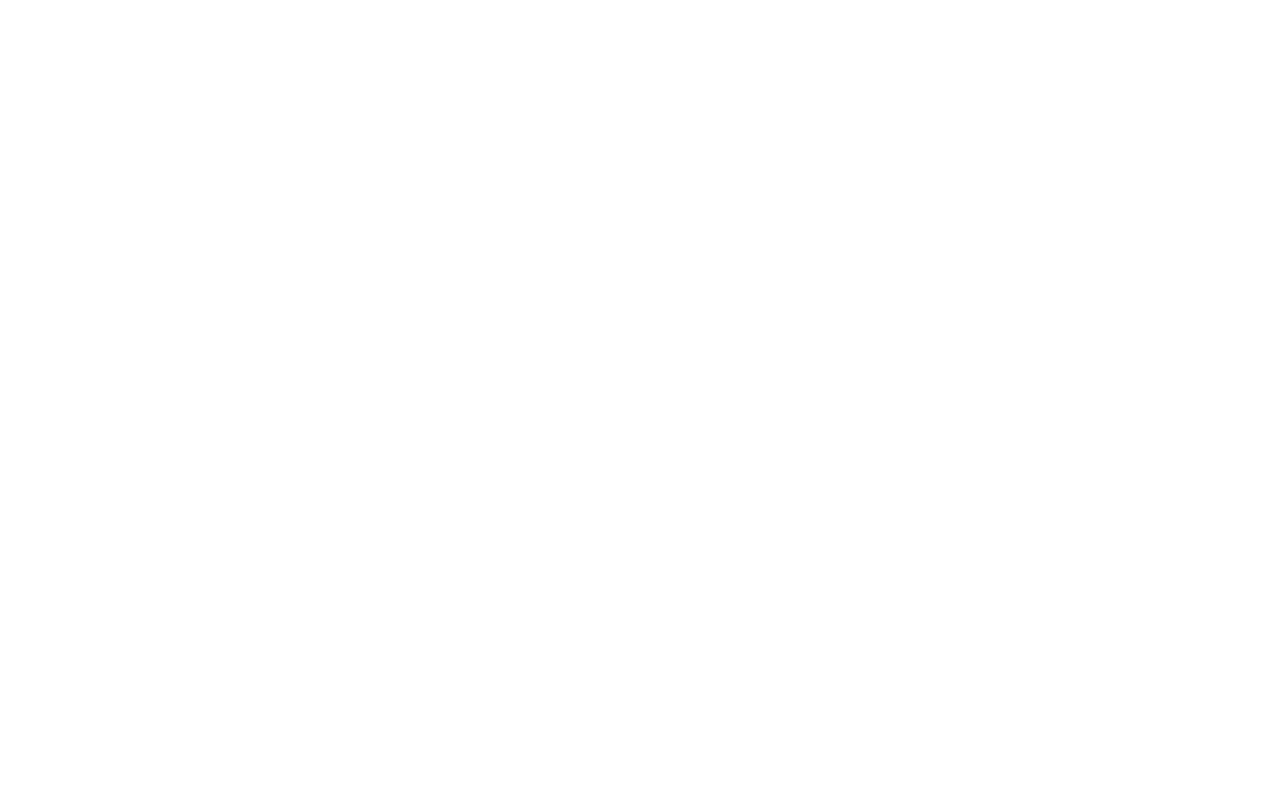
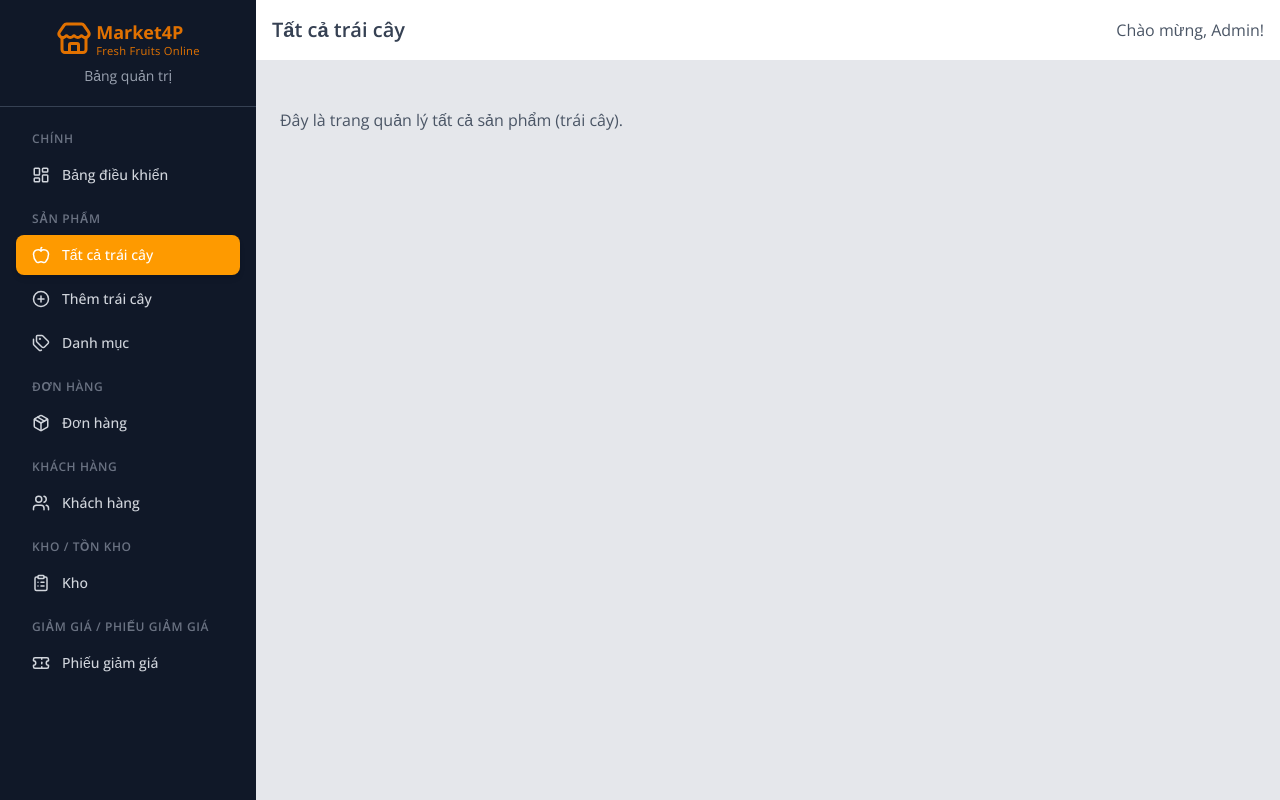
Before and after one commit to paiisenn/Market4P, a React (Vite) app in the folder Frontend/: page /admin/dashboard/products in a window 1280 px wide. Before the commit this address had no page. Built offline with nearby package versions, Linux system fonts and the light colour scheme; sample sign-in values are in the browser's storage.

Commit message:
add slidebar dashboard for admin

```diff
--- /dev/null
+++ b/Frontend/src/components/Admin/Layout/AddProduct.jsx
@@ -0,0 +1,12 @@
+import React from "react";
+
+function AddProduct() {
+  return (
+    <div>
+      <p className="mt-4 text-gray-600">Đây là trang để thêm sản phẩm mới.</p>
+      {/* Form thêm sản phẩm sẽ được thêm ở đây */}
+    </div>
+  );
+}
+
+export default AddProduct;
--- /dev/null
+++ b/Frontend/src/components/Admin/Layout/AdminHeader.jsx
@@ -0,0 +1,36 @@
+import React, { useState, useEffect } from "react";
+import { useLocation } from "react-router-dom";
+
+// Tạo một đối tượng để ánh xạ từ đường dẫn sang tiêu đề
+const routeTitles = {
+  "/admin/dashboard": "Bảng điều khiển",
+  "/admin/dashboard/products": "Tất cả trái cây",
+  "/admin/dashboard/products/add": "Thêm trái cây",
+  "/admin/dashboard/categories": "Danh mục",
+  "/admin/dashboard/orders": "Đơn hàng",
+  "/admin/dashboard/customers": "Khách hàng",
+  "/admin/dashboard/inventory": "Kho",
+  "/admin/dashboard/coupons": "Phiếu giảm giá",
+};
+
+function AdminHeader() {
+  const location = useLocation();
+  const [title, setTitle] = useState("Bảng điều khiển");
+
+  // Sử dụng useEffect để cập nhật tiêu đề mỗi khi đường dẫn thay đổi
+  useEffect(() => {
+    const currentTitle = routeTitles[location.pathname] || "Bảng điều khiển";
+    setTitle(currentTitle);
+  }, [location.pathname]);
+
+  return (
+    <header className="bg-white shadow-md p-4">
+      <div className="flex justify-between items-center">
+        <h2 className="text-xl font-semibold text-gray-700">{title}</h2>
+        <p className="text-gray-600">Chào mừng, Admin!</p>
+      </div>
+    </header>
+  );
+}
+
+export default AdminHeader;
--- /dev/null
+++ b/Frontend/src/components/Admin/Layout/AdminSlidebar.jsx
@@ -0,0 +1,112 @@
+import React from "react";
+import { NavLink } from "react-router-dom";
+import Logo from "../../Login/Logo";
+import {
+  LayoutDashboard,
+  Apple,
+  PlusCircle,
+  Tags,
+  Package,
+  Users,
+  ClipboardList,
+  Ticket,
+} from "lucide-react";
+
+const NavItem = ({ to, icon, children, end = false }) => {
+  const baseClasses =
+    "flex items-center px-4 py-2.5 text-sm font-medium rounded-lg transition-colors duration-200";
+  const inactiveClasses = "text-gray-300 hover:bg-gray-700 hover:text-white";
+  const activeClasses = "bg-amber-500 text-white shadow-md";
+
+  return (
+    <NavLink
+      to={to}
+      end={end}
+      className={({ isActive }) =>
+        `${baseClasses} ${isActive ? activeClasses : inactiveClasses}`
+      }
+    >
+      {icon}
+      <span className="ml-3">{children}</span>
+    </NavLink>
+  );
+};
+
+const NavSection = ({ title, children }) => (
+  <div>
+    <h3 className="px-4 pt-4 pb-2 text-xs font-semibold tracking-wider text-gray-500 uppercase">
+      {title}
+    </h3>
+    <div className="space-y-1">{children}</div>
+  </div>
+);
+
+function AdminSidebar() {
+  return (
+    <aside className="w-64 bg-gray-900 text-white shrink-0 flex flex-col">
+      <div className="p-5 flex flex-col items-center justify-center border-b border-gray-700">
+        <Logo size={48} />
+        <p className="text-sm text-gray-400 mt-2">Bảng quản trị</p>
+      </div>
+      <nav className="flex-1 px-4 pt-2 pb-4 overflow-y-auto custom-scrollbar transition duration-300">
+        <NavSection title="Chính">
+          <NavItem
+            to="/admin/dashboard"
+            icon={<LayoutDashboard size={18} />}
+            end
+          >
+            Bảng điều khiển
+          </NavItem>
+        </NavSection>
+
+        <NavSection title="Sản phẩm">
+          <NavItem
+            to="/admin/dashboard/products"
+            icon={<Apple size={18} />}
+            end
+          >
+            Tất cả trái cây
+          </NavItem>
+          <NavItem
+            to="/admin/dashboard/products/add"
+            icon={<PlusCircle size={18} />}
+          >
+            Thêm trái cây
+          </NavItem>
+          <NavItem to="/admin/dashboard/categories" icon={<Tags size={18} />}>
+            Danh mục
+          </NavItem>
+        </NavSection>
+
+        <NavSection title="Đơn hàng">
+          <NavItem to="/admin/dashboard/orders" icon={<Package size={18} />}>
+            Đơn hàng
+          </NavItem>
+        </NavSection>
+
+        <NavSection title="Khách hàng">
+          <NavItem to="/admin/dashboard/customers" icon={<Users size={18} />}>
+            Khách hàng
+          </NavItem>
+        </NavSection>
+
+        <NavSection title="Kho / Tồn kho">
+          <NavItem
+            to="/admin/dashboard/inventory"
+            icon={<ClipboardList size={18} />}
+          >
+            Kho
+          </NavItem>
+        </NavSection>
+
+        <NavSection title="Giảm giá / Phiếu giảm giá">
+          <NavItem to="/admin/dashboard/coupons" icon={<Ticket size={18} />}>
+            Phiếu giảm giá
+          </NavItem>
+        </NavSection>
+      </nav>
+    </aside>
+  );
+}
+
+export default AdminSidebar;
--- a/Frontend/src/index.css
+++ b/Frontend/src/index.css
@@ -3,3 +3,34 @@
 * {
     font-family: 'Open Sans', sans-serif;
 }
+
+/* Tùy chỉnh thanh cuộn cho các trình duyệt WebKit (Chrome, Safari, Edge) */
+.custom-scrollbar::-webkit-scrollbar {
+    width: 6px;
+    /* Độ rộng của thanh cuộn */
+}
+
+.custom-scrollbar::-webkit-scrollbar-track {
+    background: transparent;
+    /* Nền của track, cho trong suốt để hòa vào sidebar */
+}
+
+.custom-scrollbar::-webkit-scrollbar-thumb {
+    background: #4a5568;
+    /* Màu của con trượt */
+    border-radius: 10px;
+    /* Bo tròn con trượt */
+}
+
+.custom-scrollbar::-webkit-scrollbar-thumb:hover {
+    background: #718096;
+    /* Màu con trượt khi hover */
+}
+
+/* Tùy chỉnh thanh cuộn cho Firefox */
+.custom-scrollbar {
+    scrollbar-width: thin;
+    /* "auto" hoặc "thin" */
+    scrollbar-color: #4a5568 transparent;
+    /* Màu con trượt và màu track */
+}
--- a/Frontend/src/pages/Admin/Dashboard.jsx
+++ b/Frontend/src/pages/Admin/Dashboard.jsx
@@ -1,15 +1,28 @@
 import React from "react";
+import Sidebar from "../../components/Admin/Layout/AdminSlidebar";
+import Header from "../../components/Admin/Layout/AdminHeader";
+import { Outlet } from "react-router-dom";
 
-function AdminDashboard() {
+function Dashboard() {
   return (
-    <div className="p-8 bg-gray-100 min-h-screen">
-      <h1 className="text-3xl font-bold text-gray-800">Admin Dashboard</h1>
-      <p className="mt-4 text-gray-600">
-        Chào mừng bạn đến với trang quản trị.
-      </p>
-      {/* Tại đây bạn có thể thêm các component quản lý khác như quản lý sản phẩm, người dùng, đơn hàng, v.v. */}
+    <div className="flex h-screen bg-gray-100">
+      {/* Sidebar */}
+      <Sidebar />
+
+      {/* Main Content Area */}
+      <div className="flex-1 flex flex-col overflow-hidden">
+        {/* Header */}
+        <Header />
+
+        {/* Page Content */}
+        <main className="flex-1 overflow-x-hidden overflow-y-auto bg-gray-200">
+          <div className="container mx-auto px-6 py-8">
+            <Outlet />
+          </div>
+        </main>
+      </div>
     </div>
   );
 }
 
-export default AdminDashboard;
+export default Dashboard;
--- /dev/null
+++ b/Frontend/src/pages/Admin/content/AddProduct.jsx
@@ -0,0 +1,12 @@
+import React from "react";
+
+function AddProduct() {
+  return (
+    <div>
+      <p className="mt-4 text-gray-600">Đây là trang để thêm sản phẩm mới.</p>
+      {/* Form thêm sản phẩm sẽ được thêm ở đây */}
+    </div>
+  );
+}
+
+export default AddProduct;
--- /dev/null
+++ b/Frontend/src/pages/Admin/content/DashboardHome.jsx
@@ -0,0 +1,14 @@
+import React from "react";
+
+function DashboardHome() {
+  return (
+    <div>
+      <p className="mt-4 text-gray-600">
+        Chào mừng bạn đến với trang quản trị.
+      </p>
+      {/* Tại đây bạn có thể thêm các component thống kê, biểu đồ, v.v. */}
+    </div>
+  );
+}
+
+export default DashboardHome;
--- /dev/null
+++ b/Frontend/src/pages/Admin/content/ProductList.jsx
@@ -0,0 +1,14 @@
+import React from "react";
+
+function ProductList() {
+  return (
+    <div>
+      <p className="mt-4 text-gray-600">
+        Đây là trang quản lý tất cả sản phẩm (trái cây).
+      </p>
+      {/* Bảng danh sách sản phẩm sẽ được thêm ở đây */}
+    </div>
+  );
+}
+
+export default ProductList;
--- a/Frontend/src/routers/AppRouter.jsx
+++ b/Frontend/src/routers/AppRouter.jsx
@@ -1,9 +1,17 @@
 import { BrowserRouter, Routes, Route } from "react-router-dom";
-import App from "../App";
+import App from "../App.jsx";
 import Login from "../pages/Login/Login";
 import Home from "../pages/Home/Home";
+import About from "../pages/About/About";
+import Contact from "../pages/Contact/Contact";
+import Checkout from "../pages/Checkout/Checkout";
+import Shop from "../pages/Shop/Shop";
+
 import AdminLogin from "../pages/Admin/AdminLogin";
 import AdminDashboard from "../pages/Admin/Dashboard";
+import DashboardHome from "../pages/Admin/content/DashboardHome";
+import ProductList from "../pages/Admin/content/ProductList";
+import AddProduct from "../pages/Admin/content/AddProduct";
 import ProtectedRoute from "../pages/Admin/ProtectedRoute";
 
 export default function AppRouter() {
@@ -11,19 +19,29 @@
     <BrowserRouter>
       <Routes>
         <Route path="/" element={<App />}>
+          <Route index element={<Home />} />
           <Route path="login" element={<Login />} />
-          <Route path="home" element={<Home />} />
+          <Route path="about" element={<About />} />
+          <Route path="contact" element={<Contact />} />
+          <Route path="shop" element={<Shop />} />
+          <Route path="checkout" element={<Checkout />} />
 
           {/* Thêm route cho Admin */}
           <Route path="admin/login" element={<AdminLogin />} />
           <Route
-            path="admin/dashboard"
+            path="admin/dashboard/*"
             element={
               <ProtectedRoute>
                 <AdminDashboard />
               </ProtectedRoute>
             }
-          />
+          >
+            {/* Route con sẽ được render bên trong Outlet của AdminDashboard */}
+            <Route index element={<DashboardHome />} />
+            <Route path="products" element={<ProductList />} />
+            <Route path="products/add" element={<AddProduct />} />
+            {/* Thêm các route con khác ở đây (customers, orders, etc.) */}
+          </Route>
         </Route>
       </Routes>
     </BrowserRouter>
```
Also changed, not shown: Frontend/src/components/Admin/AdminContent.jsx (deleted), Frontend/src/components/Admin/AdminHeader.jsx (deleted), Frontend/src/components/Admin/AdminSlidebar.jsx (deleted).
